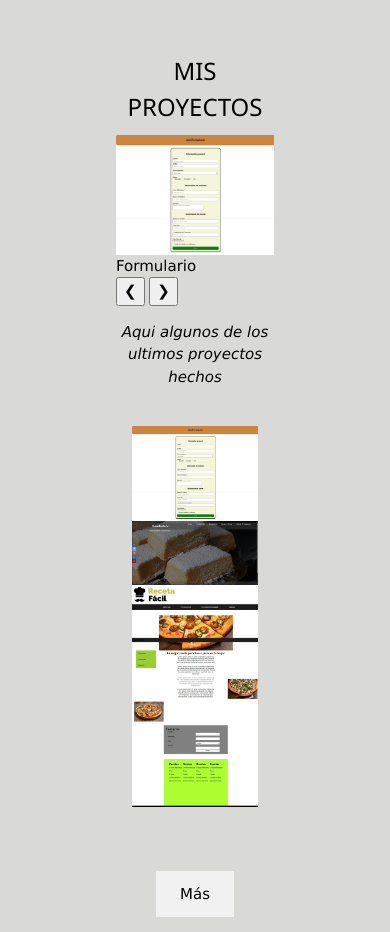
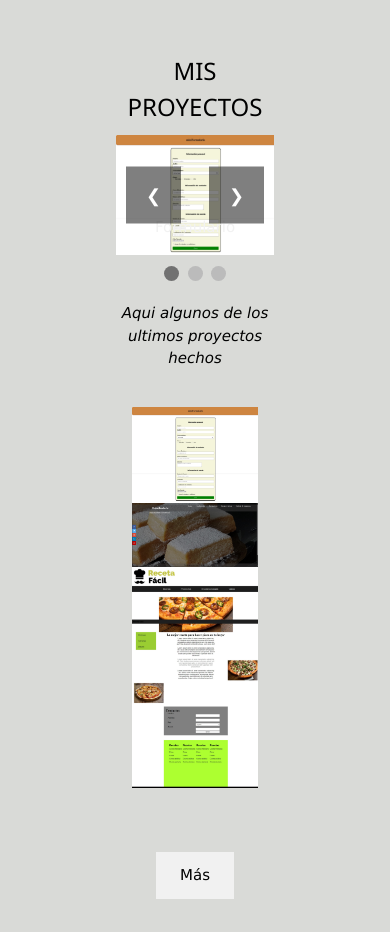
Before and after one commit to CH4a0/proyecto-web-final, a plain HTML site: page index.html in a window 390 px wide. Shown: the part 2220-3152 px from the top of the page. Drawn offline with nearby package versions, Linux system fonts and the light colour scheme.

Commit message:
Añadir css para carrusel

```diff
--- a/archivo.css
+++ b/archivo.css
@@ -113,6 +113,89 @@
     main {
       margin: 20px;
     }
+
+    /* Contenedor del carrusel */
+.slideshow-container {
+  max-width: 1000px;
+  position: relative;
+  margin: auto;
+}
+
+/* Ocultar imágenes por defecto */
+.mySlides {
+  display: none;
+}
+
+/* Imágenes con ajuste */
+.custom-image {
+  width: 100%;
+  height: 50vh;
+  object-fit: cover;
+}
+
+/* Texto de la leyenda */
+.text {
+  color: #f2f2f2;
+  font-size: 15px;
+  padding: 8px 12px;
+  position: absolute;
+  bottom: 8px;
+  width: 100%;
+  text-align: center;
+}
+
+/* Botones de navegación */
+#prev, #next {
+  position: absolute;
+  top: 50%;
+  transform: translateY(-50%);
+  border: none;
+  padding: 15px 20px;
+  cursor: pointer;
+  font-size: 18px;
+  background-color: rgba(0, 0, 0, 0.5);
+  color: white;
+  z-index: 10;
+  transition: background 0.3s;
+}
+
+#prev { left: 10px; }
+#next { right: 10px; }
+
+#prev:hover, #next:hover {
+  background-color: rgba(0, 0, 0, 0.8);
+}
+
+/* Indicadores (puntos) */
+.dots-container {
+  text-align: center;
+  margin-top: 10px;
+}
+
+.dot {
+  cursor: pointer;
+  height: 15px;
+  width: 15px;
+  margin: 0 2px;
+  background-color: #bbb;
+  border-radius: 50%;
+  display: inline-block;
+  transition: background-color 0.6s ease;
+}
+
+.active, .dot:hover {
+  background-color: #717171;
+}
+
+/* Animación de desvanecimiento */
+@keyframes fade {
+  from { opacity: 0.4; }
+  to { opacity: 1; }
+}
+
+.fade {
+  animation: fade 1.5s;
+}
 
     .img1 .foto1 {
       width: 100%; /* Asegura que la imagen sea responsive */
```
